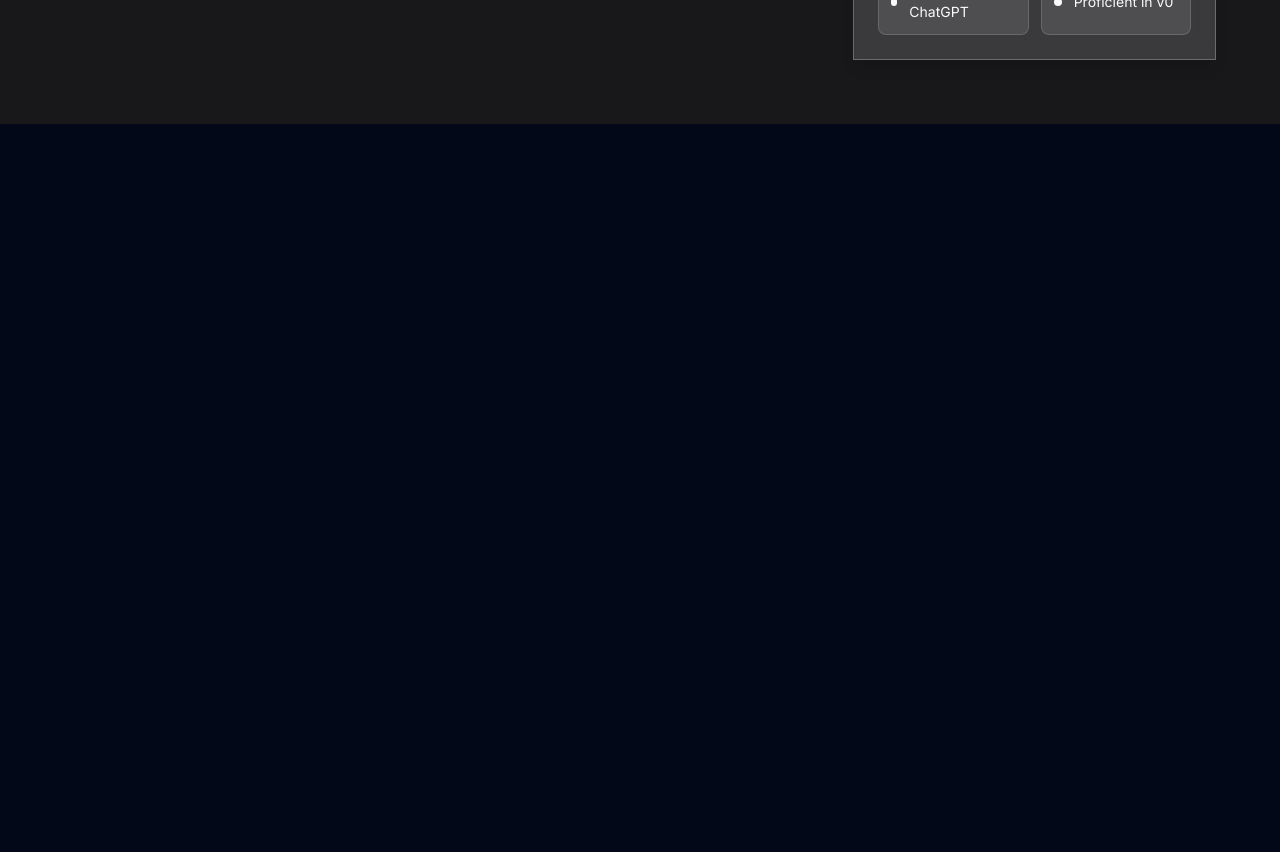
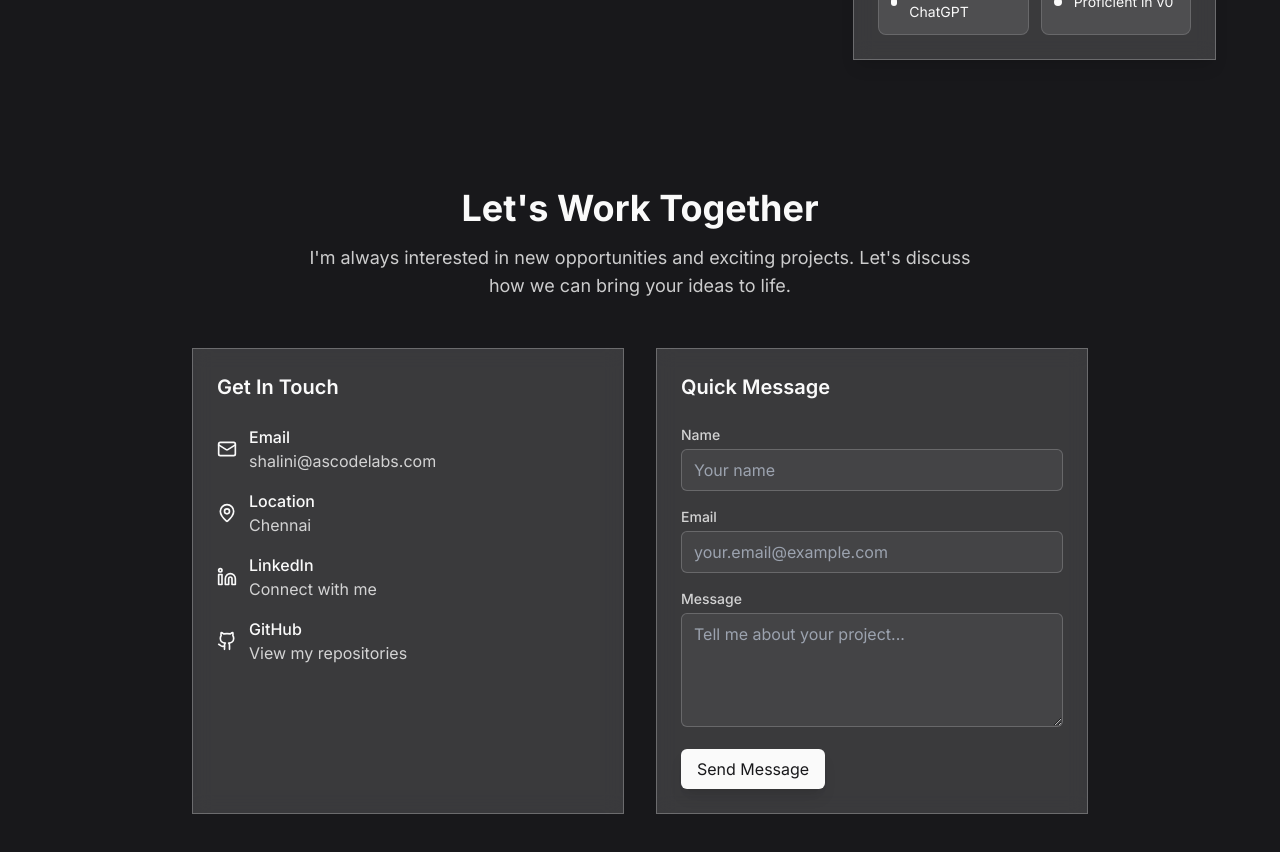
Before and after one commit to shalini-2305/shalini-portfolio, a Next.js app: page / in a window 1280 px wide. Shown: the part 3820-4672 px from the top of the page. Before the commit the page ends 3944 px from the top, so only its background shows below. Built offline with nearby package versions, Linux system fonts and the light colour scheme.

Commit message:
dev: created section5 and connected, works

```diff
--- /dev/null
+++ b/src/app/lib/components/Section5/section5.tsx
@@ -0,0 +1,200 @@
+"use client"
+
+import { Mail, MapPin, Linkedin, Github } from "lucide-react"
+
+const Section5 = () => {
+  return (
+    <section className="py-16 px-4 sm:px-6 lg:px-8" style={{ backgroundColor: "#18181b" }}>
+      <div className="container mx-auto max-w-4xl">
+        <div className="text-center mb-12">
+          <h2 className="text-3xl sm:text-4xl font-bold mb-4" style={{ color: "#fafafa" }}>
+            Let's Work Together
+          </h2>
+          <p className="text-lg max-w-2xl mx-auto" style={{ color: "#fafafa", opacity: 0.8 }}>
+            I'm always interested in new opportunities and exciting projects. Let's discuss how we can bring your ideas
+            to life.
+          </p>
+        </div>
+
+        <div className="grid grid-cols-1 md:grid-cols-2 gap-8">
+          <div
+            className="group border shadow-lg"
+            style={{
+              backgroundColor: "rgba(255, 255, 255, 0.15)",
+              borderColor: "rgba(255, 255, 255, 0.25)",
+              backdropFilter: "blur(10px)",
+              boxShadow: "0 0 0 0 transparent", // Initial shadow
+            }}
+            onMouseEnter={(e) => (e.currentTarget.style.boxShadow = "0 0 20px rgba(255, 255, 255, 0.3)")}
+            onMouseLeave={(e) => (e.currentTarget.style.boxShadow = "0 0 0 0 transparent")}
+          >
+            <div className="p-6">
+              <h3 className="text-xl font-semibold mb-6" style={{ color: "#fafafa" }}>
+                Get In Touch
+              </h3>
+
+              <div className="space-y-4">
+                <div className="flex items-center">
+                  <Mail className="h-5 w-5 mr-3" style={{ color: "#fafafa" }} />
+                  <div>
+                    <p className="font-medium" style={{ color: "#fafafa" }}>
+                      Email
+                    </p>
+                    <a
+                      href="mailto:shalini@ascodelabs.com"
+                      className="transition-opacity hover:opacity-80"
+                      style={{ color: "#fafafa", opacity: 0.8 }}
+                    >
+                      shalini@ascodelabs.com
+                    </a>
+                  </div>
+                </div>
+
+                <div className="flex items-center">
+                  <MapPin className="h-5 w-5 mr-3" style={{ color: "#fafafa" }} />
+                  <div>
+                    <p className="font-medium" style={{ color: "#fafafa" }}>
+                      Location
+                    </p>
+                    <p style={{ color: "#fafafa", opacity: 0.8 }}>Chennai</p>
+                  </div>
+                </div>
+
+                <div className="flex items-center">
+                  <Linkedin className="h-5 w-5 mr-3" style={{ color: "#fafafa" }} />
+                  <div>
+                    <p className="font-medium" style={{ color: "#fafafa" }}>
+                      LinkedIn
+                    </p>
+                    <a
+                      href="#"
+                      className="transition-opacity hover:opacity-80"
+                      style={{ color: "#fafafa", opacity: 0.8 }}
+                    >
+                      Connect with me
+                    </a>
+                  </div>
+                </div>
+
+                <div className="flex items-center">
+                  <Github className="h-5 w-5 mr-3" style={{ color: "#fafafa" }} />
+                  <div>
+                    <p className="font-medium" style={{ color: "#fafafa" }}>
+                      GitHub
+                    </p>
+                    <a
+                      href="#"
+                      className="transition-opacity hover:opacity-80"
+                      style={{ color: "#fafafa", opacity: 0.8 }}
+                    >
+                      View my repositories
+                    </a>
+                  </div>
+                </div>
+              </div>
+            </div>
+          </div>
+
+          <div
+            className="group border shadow-lg"
+            style={{
+              backgroundColor: "rgba(255, 255, 255, 0.15)",
+              borderColor: "rgba(255, 255, 255, 0.25)",
+              backdropFilter: "blur(10px)",
+              boxShadow: "0 0 0 0 transparent", // Initial shadow
+            }}
+            onMouseEnter={(e) => (e.currentTarget.style.boxShadow = "0 0 20px rgba(255, 255, 255, 0.3)")}
+            onMouseLeave={(e) => (e.currentTarget.style.boxShadow = "0 0 0 0 transparent")}
+          >
+            <div className="p-6">
+              <h3
+                className="text-xl font-semibold mb-6"
+                style={{ color: '#fafafa' }}
+              >
+                Quick Message
+              </h3>
+
+              <form className="space-y-4">
+                <div>
+                  <label
+                    htmlFor="name"
+                    className="block text-sm font-medium mb-1"
+                    style={{ color: "#fafafa", opacity: 0.8 }}
+                  >
+                    Name
+                  </label>
+                  <input
+                    type="text"
+                    id="name"
+                    name="name"
+                    className="w-full px-3 py-2 border rounded-md focus:outline-none focus:ring-2 focus:border-transparent"
+                    style={{
+                      borderColor: "rgba(255, 255, 255, 0.2)",
+                      backgroundColor: "rgba(255, 255, 255, 0.05)",
+                      color: "#fafafa",
+                    }}
+                    placeholder="Your name"
+                  />
+                </div>
+
+                <div>
+                  <label
+                    htmlFor="email"
+                    className="block text-sm font-medium mb-1"
+                    style={{ color: "#fafafa", opacity: 0.8 }}
+                  >
+                    Email
+                  </label>
+                  <input
+                    type="email"
+                    id="email"
+                    name="email"
+                    className="w-full px-3 py-2 border rounded-md focus:outline-none focus:ring-2 focus:border-transparent"
+                    style={{
+                      borderColor: "rgba(255, 255, 255, 0.2)",
+                      backgroundColor: "rgba(255, 255, 255, 0.05)",
+                      color: "#fafafa",
+                    }}
+                    placeholder="your.email@example.com"
+                  />
+                </div>
+
+                <div>
+                  <label
+                    htmlFor="message"
+                    className="block text-sm font-medium mb-1"
+                    style={{ color: "#fafafa", opacity: 0.8 }}
+                  >
+                    Message
+                  </label>
+                  <textarea
+                    id="message"
+                    name="message"
+                    rows={4}
+                    className="w-full px-3 py-2 border rounded-md focus:outline-none focus:ring-2 focus:border-transparent"
+                    style={{
+                      borderColor: "rgba(255, 255, 255, 0.2)",
+                      backgroundColor: "rgba(255, 255, 255, 0.05)",
+                      color: "#fafafa",
+                    }}
+                    placeholder="Tell me about your project..."
+                  ></textarea>
+                </div>
+
+                <button
+                  type="submit"
+                  className="shadow-lg hover:opacity-90 transition-opacity cursor-pointer px-4 py-2 rounded-md"
+                  style={{ backgroundColor: "#fafafa", color: "#18181b" }}
+                >
+                  Send Message
+                </button>
+              </form>
+            </div>
+          </div>
+        </div>
+      </div>
+    </section>
+  );
+}
+
+export default Section5;
--- a/src/app/page.tsx
+++ b/src/app/page.tsx
@@ -5,6 +5,7 @@ import Navbar from "./lib/components/Navbar/navbar";
 import Section2 from "./lib/components/Section2/section2";
 import Section3 from "./lib/components/Section3/section3";
 import Section4 from "./lib/components/Section4/section4";
+import Section5 from "./lib/components/Section5/section5";
 
 export default function Home() {
   return (
@@ -14,6 +15,7 @@ export default function Home() {
       <Section2/>
       <Section3/>
       <Section4/>
+      <Section5/>
     </div>
   );
 }
```
